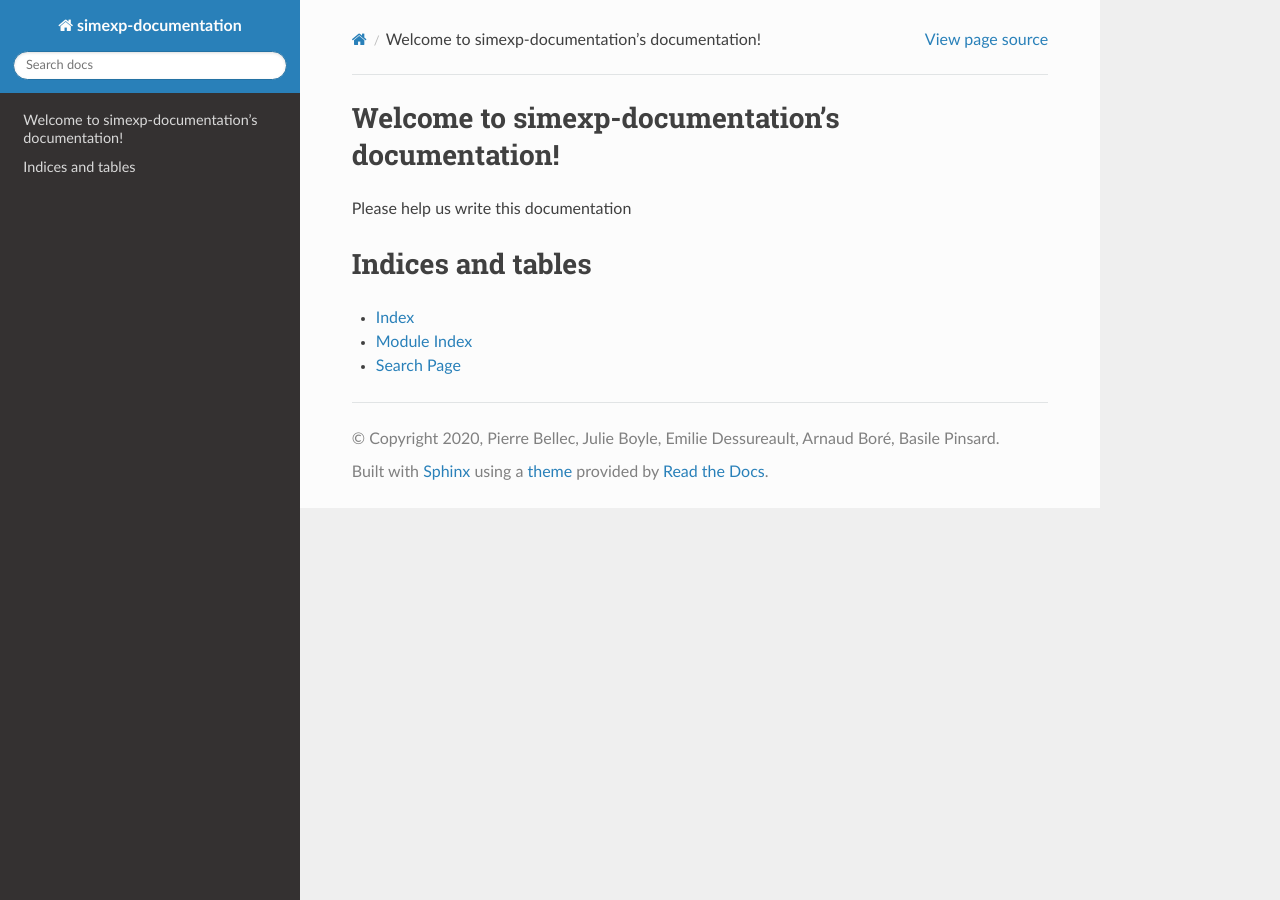
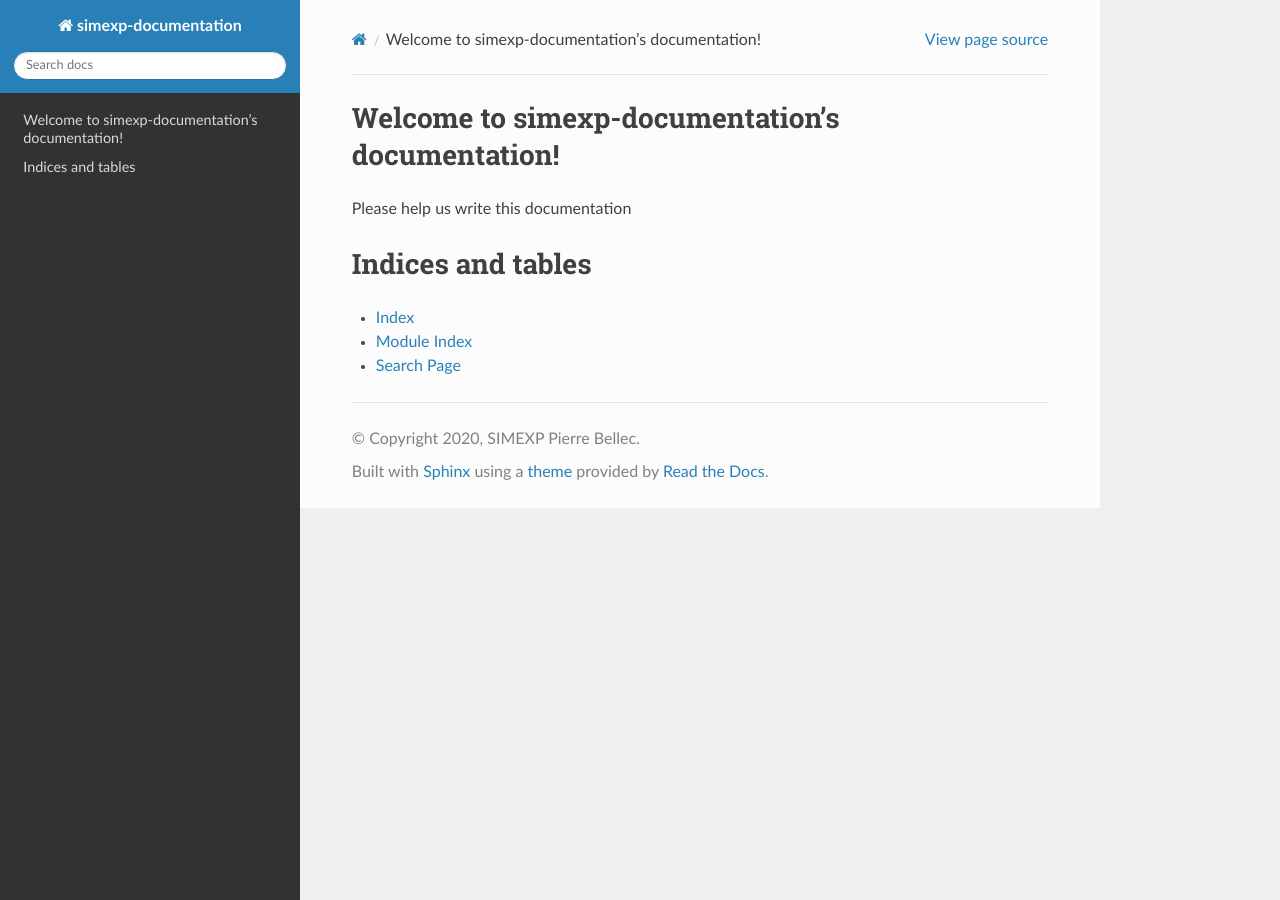
Before and after one commit to SIMEXP/lab-documentation, a Sphinx documentation site: the page built from source/index.rst, in a window 1280 px wide. Built offline with Sphinx 7.4.7 and the Read the Docs theme 2.0.0, drawn with Linux system fonts in a browser that asks for light colours.

Commit message:
update copyright and authors

```diff
--- a/source/conf.py
+++ b/source/conf.py
@@ -18,8 +18,8 @@ import sphinx_rtd_theme
 # -- Project information -----------------------------------------------------
 
 project = 'simexp-documentation'
-copyright = '2020, Pierre Bellec, Julie Boyle, Emilie Dessureault, Arnaud Boré, Basile Pinsard'
-author = 'Pierre Bellec, Julie Boyle, Emilie Dessureault, Arnaud Boré, Basile Pinsard'
+copyright = '2020, SIMEXP Pierre Bellec'
+author = 'Pierre Bellec, Julie Boyle, Emilie Dessureault, Arnaud Boré, Basile Pinsard, Loic Tetrel'
 
 # The full version, including alpha/beta/rc tags
 release = '0.0.1'
```
